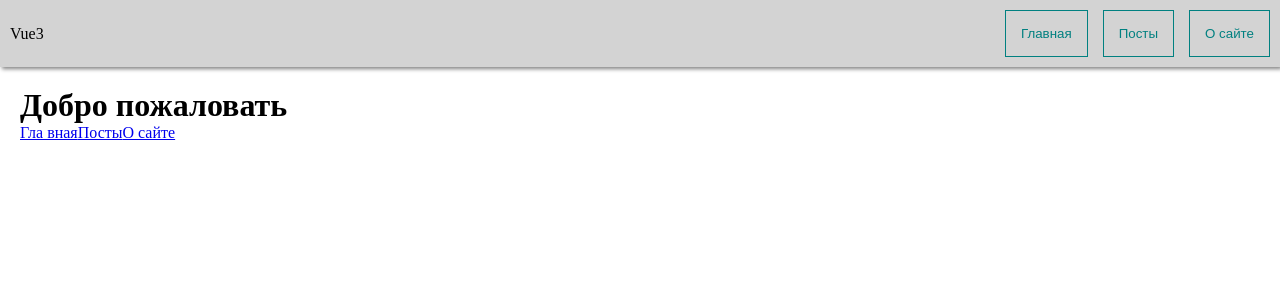
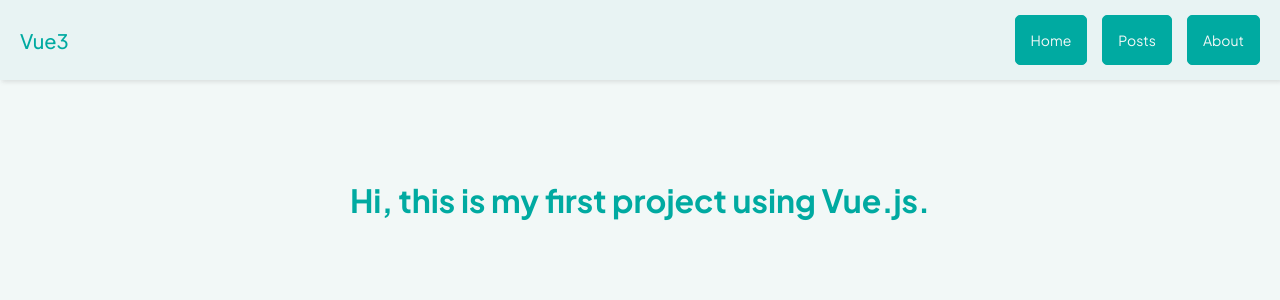
Before and after one commit to MishynMykhailo/vue-project, a Vue app: page / in a window 1280 px wide. Shown: the top 300 px of the page. Built offline with nearby package versions, Linux system fonts and the light colour scheme.

Commit message:
added styles

```diff
--- a/public/index.html
+++ b/public/index.html
@@ -1,8 +1,14 @@
 <!DOCTYPE html>
-<html lang="">
+<html lang="en">
     <head>
         <meta charset="utf-8" />
         <meta name="viewport" content="width=device-width,initial-scale=1.0" />
+        <link rel="preconnect" href="https://fonts.googleapis.com" />
+        <link rel="preconnect" href="https://fonts.gstatic.com" crossorigin />
+        <link
+            href="https://fonts.googleapis.com/css2?family=Plus+Jakarta+Sans:wght@200;300;400;500;600;700&display=swap"
+            rel="stylesheet"
+        />
         <title>Vue 3</title>
     </head>
     <body>
--- a/src/App.vue
+++ b/src/App.vue
@@ -12,10 +12,21 @@ export default { components: { NavBar } };
 </script>
 
 <style>
+:root {
+    --primary-color: #f2f8f7;
+    --secondary-color: #e8f3f3;
+    --dark-color: #00aaa1;
+    --main-transition: all 250ms cubic-bezier(0.4, 0, 0.2, 1);
+}
+html {
+    height: 100%;
+    background-color: var(--primary-color);
+}
 * {
     margin: 0;
     padding: 0;
     box-sizing: border-box;
+    font-family: 'Plus Jakarta Sans', sans-serif;
 }
 
 .app {
--- a/src/components/PostForm.vue
+++ b/src/components/PostForm.vue
@@ -1,17 +1,20 @@
 <template>
     <div>
         <form class="form" @submit.prevent>
-            <h4>Создание поста</h4>
-            <!-- "v-on:input" === "@"- for event listener -->
+            <h4>Create post</h4>
             <my-input
                 v-focus
                 v-model="post.title"
                 type="text"
-                placeholder="Название"
+                placeholder="Title"
             />
-            <my-input v-model="post.body" type="text" placeholder="Описание" />
+            <my-input
+                v-model="post.body"
+                type="text"
+                placeholder="Description"
+            />
             <my-button class="btn" type="submit" @click="createPost">
-                Создать пост
+                Create
             </my-button>
         </form>
     </div>
--- a/src/components/PostItem.vue
+++ b/src/components/PostItem.vue
@@ -1,15 +1,17 @@
 <template>
     <li class="post">
         <div>
-            <p><strong>id:</strong>{{ post.id }}</p>
-            <p><strong>Название:</strong>{{ post.title }}</p>
-            <p><strong>Описание:</strong>{{ post.body }}</p>
+            <p><strong>Id:</strong>{{ post.id }}</p>
+            <p><strong>Title:</strong>{{ post.title }}</p>
+            <p><strong>Description:</strong>{{ post.body }}</p>
         </div>
         <div class="post__btns">
             <my-button @click="$router.push(`/posts/${post.id}`)"
-                >Открыть</my-button
+                >Open</my-button
             >
-            <my-button @click="$emit('remove', post)">Удалить</my-button>
+            <my-button class="btn__delete" @click="$emit('remove', post)"
+                >Delete</my-button
+            >
         </div>
     </li>
 </template>
@@ -37,4 +39,15 @@ export default {
 .post__btns {
     display: flex;
 }
+.post__btns > button:not(:last-child) {
+    margin-right: 5px;
+}
+.btn__delete {
+    border: 1px solid rgb(212, 45, 45);
+    background-color: rgb(212, 45, 45);
+}
+.btn__delete:hover {
+    border-color: rgb(212, 45, 45);
+    color: rgb(212, 45, 45);
+}
 </style>
--- a/src/components/PostList.vue
+++ b/src/components/PostList.vue
@@ -1,17 +1,17 @@
 <template>
     <div v-if="posts.length > 0">
-        <h3>Список пользователей</h3>
+        <h2>Post list</h2>
         <TransitionGroup name="post-list" tag="ul">
             <PostItem
+                v-for="post in posts"
                 :post="post"
-                v-for="post in posts"
                 :key="post.id"
                 @remove="$emit('remove', post)"
             />
         </TransitionGroup>
     </div>
     <div v-else>
-        <h2 style="color: red">Список постов пуст</h2>
+        <h2 style="color: red">Posts list empty</h2>
     </div>
 </template>
 
--- a/src/components/UI/MyButton.vue
+++ b/src/components/UI/MyButton.vue
@@ -1,20 +1,31 @@
 <template>
-  <button class="btn">
-    <slot></slot>
-  </button>
+    <button class="btn">
+        <slot></slot>
+    </button>
 </template>
 
 <script>
 export default {
-  name: "my-button",
+    name: 'my-button',
 };
 </script>
 
 <style scoped>
 .btn {
-  padding: 15px;
-  background: none;
-  color: teal;
-  border: 1px solid teal;
+    font-size: 14px;
+    padding: 15px;
+    background: none;
+    color: var(--primary-color);
+    background-color: var(--dark-color);
+    border: 1px solid var(--dark-color);
+    font-family: inherit;
+    border-radius: 5px;
+    cursor: pointer;
+    transition: var(--main-transition);
+}
+.btn:hover {
+    color: var(--dark-color);
+    border: 1px solid var(--dark-color);
+    background-color: var(--primary-color);
 }
 </style>
--- a/src/components/UI/MyInput.vue
+++ b/src/components/UI/MyInput.vue
@@ -18,9 +18,11 @@ export default {
 
 <style scoped>
 .input {
+    font-size: 14px;
     outline: none;
     width: 100%;
-    border: 1px solid teal;
+    border: 1px solid var(--dark-color);
+    border-radius: 5px;
     padding: 10px 15px;
     margin-top: 15px;
 }
--- a/src/components/UI/MySelect.vue
+++ b/src/components/UI/MySelect.vue
@@ -1,6 +1,6 @@
 <template>
-    <select :value="modelValue" @change="changeOption">
-        <option disabled value="">Выберите из списка</option>
+    <select class="select" :value="modelValue" @change="changeOption">
+        <option disabled value="">Select from list</option>
         <option
             v-for="option in options"
             :key="option.value"
@@ -31,4 +31,17 @@ export default {
 };
 </script>
 
-<style scoped></style>
+<style scoped>
+.select {
+    border-color: var(--dark-color);
+    border-radius: 5px;
+    font-size: 14px;
+    background-color: var(--secondary-color);
+    color: var(--dark-color);
+    outline: none;
+}
+
+.select::selection {
+    background-color: var(--dark-color);
+}
+</style>
--- a/src/components/UI/NavBar.vue
+++ b/src/components/UI/NavBar.vue
@@ -1,10 +1,10 @@
 <template>
     <div class="navbar">
-        <div @click="$router.push('/')">Vue3</div>
+        <div class="navbar__logo" @click="$router.push('/')">Vue3</div>
         <div class="navbar__btns">
-            <my-button @click="$router.push('/')">Главная</my-button>
-            <my-button @click="$router.push('/posts')">Посты</my-button>
-            <my-button @click="$router.push('/about')">О сайте</my-button>
+            <my-button @click="$router.push('/')">Home</my-button>
+            <my-button @click="$router.push('/posts')">Posts</my-button>
+            <my-button @click="$router.push('/about')">About</my-button>
         </div>
     </div>
 </template>
@@ -15,12 +15,22 @@ export default {};
 
 <style scoped>
 .navbar {
-    background-color: lightgray;
-    box-shadow: 2px 2px 4px gray;
+    background-color: var(--secondary-color);
+    box-shadow: 2px 2px 4px rgba(133, 133, 133, 0.212);
     display: flex;
     align-items: center;
-    padding: 10px;
+    padding: 15px 20px;
     justify-content: space-between;
+}
+.navbar__logo {
+    cursor: pointer;
+    transition: var(--main-transition);
+    font-size: 20px;
+    font-weight: 500;
+    color: var(--dark-color);
+}
+.navbar__logo:hover {
+    opacity: 0.5;
 }
 .navbar__btns > .btn:not(:last-child) {
     margin-right: 15px;
--- a/src/pages/Main.vue
+++ b/src/pages/Main.vue
@@ -1,9 +1,6 @@
 <template>
-    <div>
-        <h1>Добро пожаловать</h1>
-        <RouterLink to="/">Гла вная</RouterLink>
-        <RouterLink to="/posts">Посты</RouterLink>
-        <RouterLink to="/about">О сайте</RouterLink>
+    <div class="title-container">
+        <h1 class="title">Hi, this is my first project using Vue.js.</h1>
     </div>
 </template>
 
@@ -11,4 +8,12 @@
 export default {};
 </script>
 
-<style scoped></style>
+<style scoped>
+.title-container {
+    text-align: center;
+    margin-top: 80px;
+}
+.title {
+    color: var(--dark-color);
+}
+</style>
--- a/src/pages/PostPageStore.vue
+++ b/src/pages/PostPageStore.vue
@@ -1,14 +1,15 @@
 <template>
     <div>
-        <h1>Страница с постами</h1>
+        <h1 class="title">Page with posts</h1>
         <my-input
+            class="findInput"
             v-focus
             :model-value="searchQuery"
             @update:model-value="setSearchQuery"
-            placeholder="Поиск..."
+            placeholder="Find..."
         />
         <div class="app__btns">
-            <my-button @click="showDialog"> Создать пост </my-button>
+            <my-button @click="showDialog"> Create Post </my-button>
             <my-select
                 :model-value="selectedSort"
                 :options="sortOptions"
@@ -16,16 +17,14 @@
             />
         </div>
         <my-dialog v-model:show="dialogVisible">
-            -->
             <PostForm @create="createPost" />
         </my-dialog>
-
         <PostList
             :posts="sortedAndSearchedPosts"
             @remove="removePost"
-            v-if="!isPostLoading"
+            v-if="!isPostsLoading"
         />
-        <div v-else>Идет загрузка...</div>
+        <div class="loading" v-else>Идет загрузка...</div>
         <div v-intersection="loadMorePosts" class="observer"></div>
     </div>
 </template>
@@ -72,7 +71,7 @@ export default {
     computed: {
         ...mapState({
             posts: (state) => state.post.posts,
-            isPostLoading: (state) => state.post.isPostLoading,
+            isPostsLoading: (state) => state.post.isPostsLoading,
             selectedSort: (state) => state.post.selectedSort,
             searchQuery: (state) => state.post.searchQuery,
             page: (state) => state.post.page,
@@ -89,6 +88,13 @@ export default {
 </script>
 
 <style>
+.title {
+    color: var(--dark-color);
+}
+
+.loading {
+    color: var(--dark-color);
+}
 .app__btns {
     margin: 15px 0;
     display: flex;
--- a/src/store/postModule.js
+++ b/src/store/postModule.js
@@ -3,15 +3,15 @@ import axios from 'axios';
 export const postModule = {
     state: () => ({
         posts: [],
-        isPostLoading: false,
+        isPostsLoading: false,
         selectedSort: '',
         searchQuery: '',
         page: 1,
         limit: 10,
         totalPages: 0,
         sortOptions: [
-            { value: 'title', name: 'По названию' },
-            { value: 'body', name: 'По содержимому' },
+            { value: 'title', name: 'By title' },
+            { value: 'body', name: 'By description' },
         ],
     }),
     getters: {
@@ -35,7 +35,7 @@ export const postModule = {
             state.posts = posts;
         },
         setLoading(state, bool) {
-            state.isPostLoading = bool;
+            state.isPostsLoading = bool;
         },
         setSelectedSort(state, selectedSort) {
             state.selectedSort = selectedSort;
```
Lines whose indentation alone changed are shown as unchanged.
